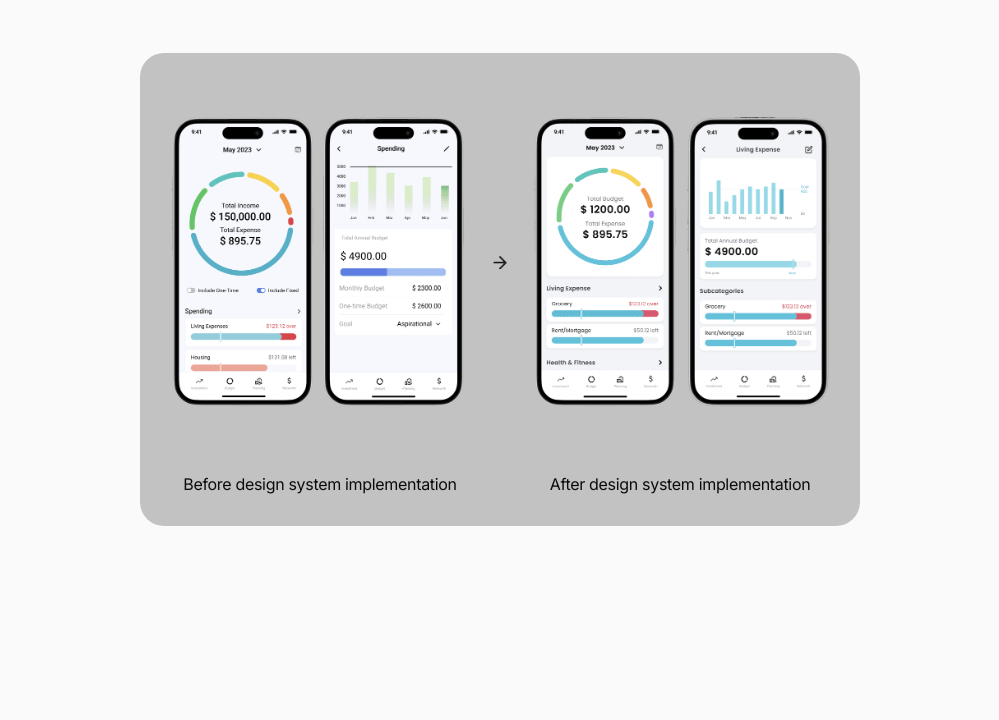
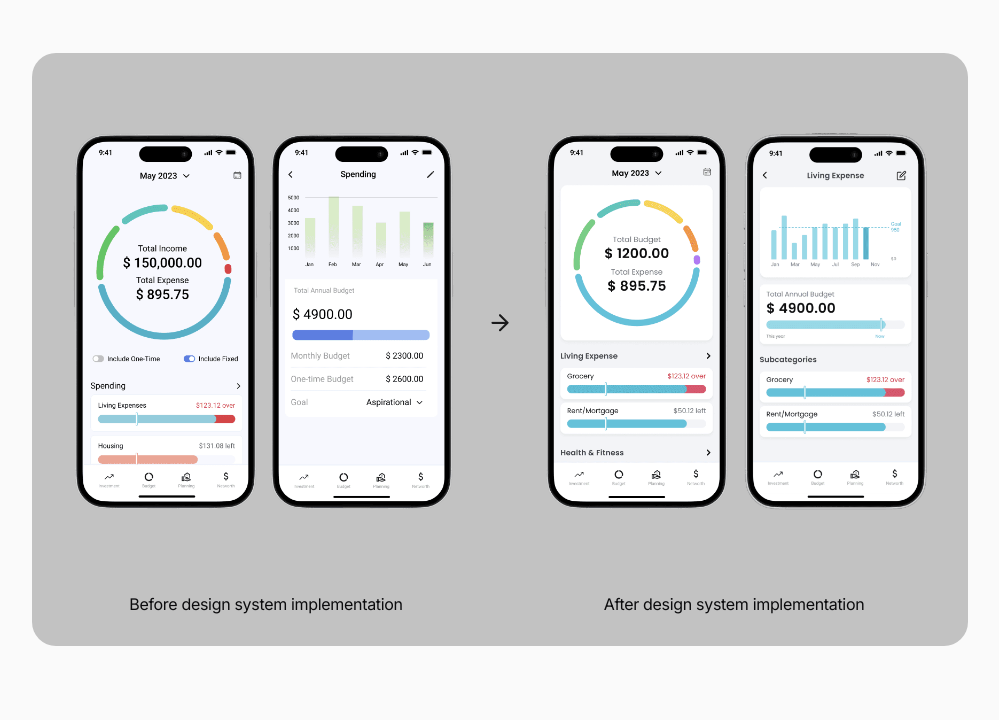
Before and after one commit to amberandmuji/Portfolio, an Astro site: page /design-system in a window 1280 px wide. Shown: the part 2200-2920 px from the top of the page, without its empty margins (140-1139 px from the left). Built offline with nearby package versions, Linux system fonts and the light colour scheme; Astro itself is replaced by a stand-in of ours.

Commit message:
Case studies: images and image cards use the wide 936px width on every page, like PCC
Co-Authored-By: Claude Opus 5.5 <noreply@anthropic.com>
Claude-Session: https://claude.ai/code/session_01XghAZ28PoaK1BMikdNWsfT

```diff
--- a/src/styles/case.css
+++ b/src/styles/case.css
@@ -11,6 +11,14 @@
 
 .cs-c, .cs-w { width: min(var(--col), 100% - 2 * var(--gutter)); margin-inline: auto; }
 .cs-w { width: min(var(--wide), 100% - 2 * var(--gutter)); }
+/* Images and image cards sitting inside the text column break out to the wide width,
+   like the PCC page's .cs-w media. Text stays at 720px. (100cqw = width of .cs) */
+.cs { container-type: inline-size; }
+.cs-c :is(.cs-media:not(.flat), .cs-ba, .cs-card, .cs-research):not(.cs-card *, .cs-research *, .fd-pair *, .cs-w *) {
+  --wb: min(var(--wide), 100cqw - 2 * var(--gutter));
+  width: var(--wb); max-width: none;
+  margin-left: calc((100% - var(--wb)) / 2); margin-right: calc((100% - var(--wb)) / 2);
+}
 
 /* html has scroll-padding-top: 80px; +40px puts the title's top line level with the fixed menu's "Overview" (top: 116px + 4px padding) */
 .cs-title { scroll-margin-top: 40px; margin-top: 30px; font-size: var(--fs-section); letter-spacing: -0.04em; line-height: 1.4; text-wrap: balance; }
```
